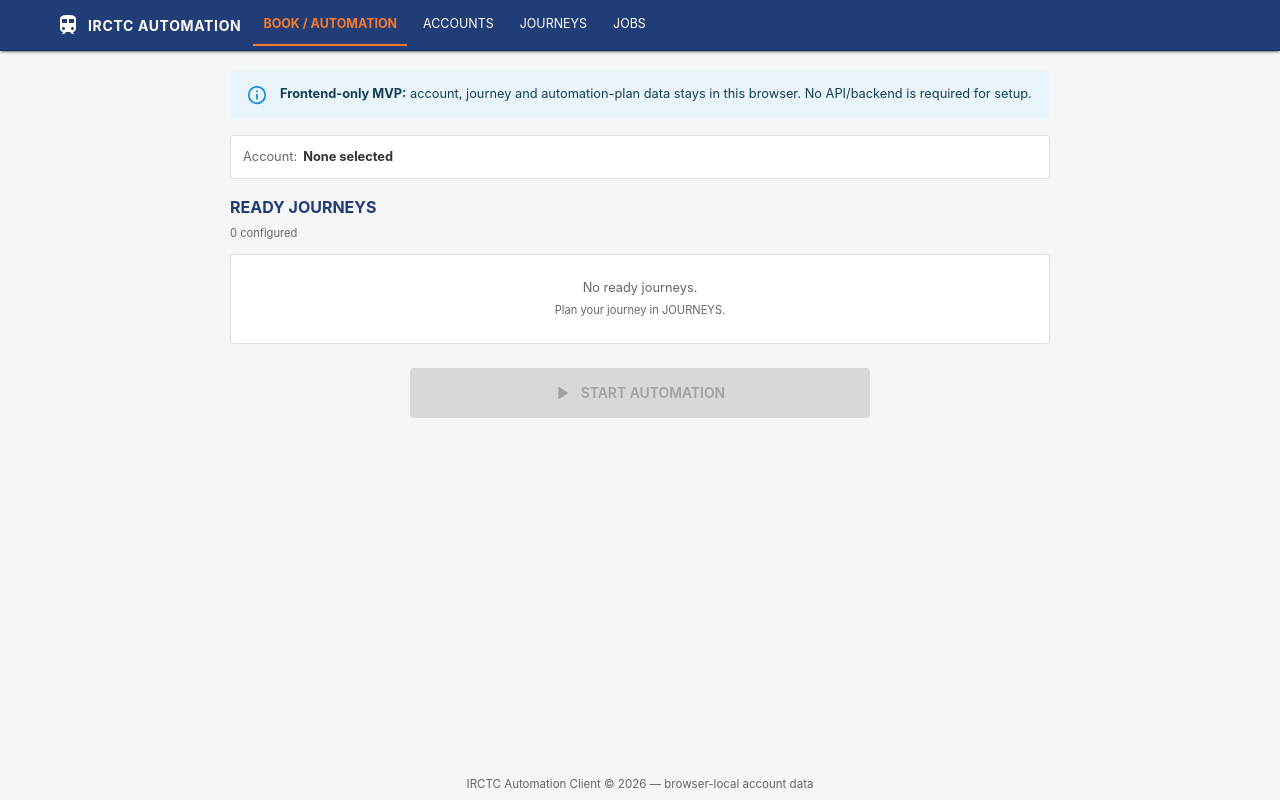
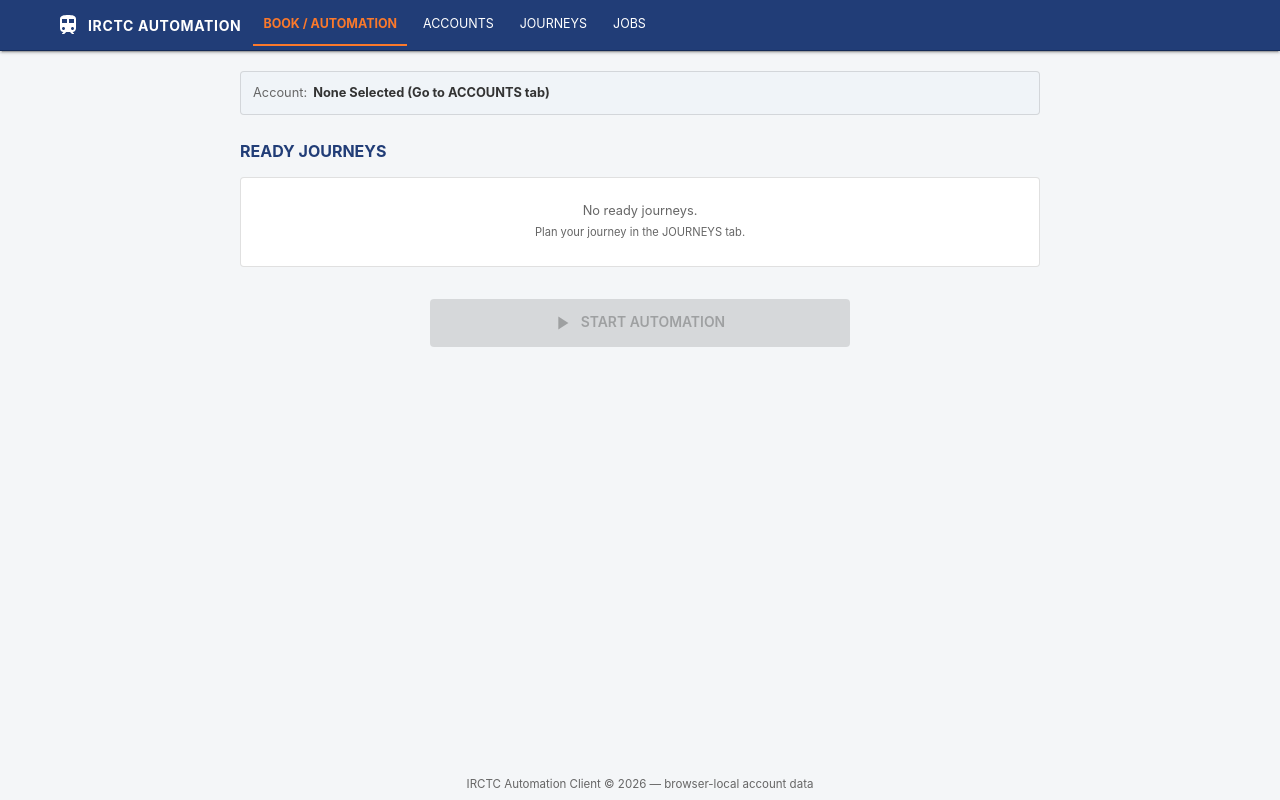
Before and after one commit to shrivastava-26/irctc, a React (Vite) app in the folder ui/: page / in a window 1280 px wide. Built offline with nearby package versions, Linux system fonts and the light colour scheme.

Commit message:
fix: restore live automation status dialog trigger

```diff
--- a/ui/src/components/BookTab.jsx
+++ b/ui/src/components/BookTab.jsx
@@ -1,48 +1,61 @@
 import React from 'react'
-import { Alert, Box, Paper, Stack, Typography, Button, Chip } from '@mui/material'
+import { Box, Paper, Stack, Typography, Button } from '@mui/material'
 import PlayArrowIcon from '@mui/icons-material/PlayArrow'
 
-export default function BookTab({ accounts, selectedAccountId, journeys, onStart, activeJobsCount }) {
-  const selectedAccount = accounts.find(account => account.id === selectedAccountId)
+export default function BookTab({
+  accounts,
+  selectedAccountId,
+  journeys,
+  onStart,
+  activeJobsCount,
+  onOpenDialog,
+}) {
+  const selectedAcc = accounts.find(account => account.id === selectedAccountId)
 
   return (
-    <Box sx={{ width: '100%', maxWidth: 820, mx: 'auto', minWidth: 0 }}>
-      <Alert severity="info" sx={{ mb: 2 }}>
-        <strong>Frontend-only MVP:</strong> account, journey and automation-plan data stays in this browser.
-        No API/backend is required for setup.
-      </Alert>
-
+    <Box sx={{ width: '100%', maxWidth: 800, mx: 'auto', minWidth: 0 }}>
       <Paper
         variant="outlined"
         sx={{
           p: { xs: 1.25, sm: 1.5 },
-          mb: 2,
+          mb: { xs: 2, sm: 3 },
           display: 'flex',
           alignItems: { xs: 'flex-start', sm: 'center' },
           flexDirection: { xs: 'column', sm: 'row' },
           gap: 0.75,
+          bgcolor: '#f0f4f8',
           overflowWrap: 'anywhere',
         }}
       >
         <Typography variant="body2" color="text.secondary">Account:</Typography>
-        <Typography variant="body2" sx={{ fontWeight: 'bold', overflowWrap: 'anywhere' }}>
-          {selectedAccount
-            ? selectedAccount.label + ' (' + selectedAccount.username + ')'
-            : 'None selected'}
+        <Typography variant="body2" sx={{ fontWeight: 'bold', minWidth: 0, overflowWrap: 'anywhere' }}>
+          {selectedAcc
+            ? selectedAcc.label + ' (' + selectedAcc.username + ')'
+            : 'None Selected (Go to ACCOUNTS tab)'}
         </Typography>
       </Paper>
 
-      <Box sx={{ display: 'flex', justifyContent: 'space-between', alignItems: { xs: 'flex-start', sm: 'center' }, gap: 1, mb: 1.5, flexWrap: 'wrap' }}>
-        <Box>
-          <Typography variant="h6" color="primary" sx={{ fontSize: '1rem', fontWeight: 'bold' }}>
-            READY JOURNEYS
-          </Typography>
-          <Typography variant="caption" color="text.secondary">
-            {journeys.length} configured
-          </Typography>
-        </Box>
+      <Box sx={{
+        display: 'flex',
+        justifyContent: 'space-between',
+        alignItems: { xs: 'flex-start', sm: 'center' },
+        gap: 1,
+        mb: 1.5,
+        flexWrap: 'wrap',
+      }}>
+        <Typography variant="h6" color="primary" sx={{ fontSize: '1rem', fontWeight: 'bold' }}>
+          READY JOURNEYS
+        </Typography>
+
         {activeJobsCount > 0 && (
-          <Chip label={activeJobsCount + ' local job' + (activeJobsCount > 1 ? 's' : '') + ' ready'} color="info" size="small" />
+          <Button
+            variant="text"
+            size="small"
+            onClick={onOpenDialog}
+            sx={{ width: { xs: '100%', sm: 'auto' } }}
+          >
+            VIEW RUNNING JOBS ({activeJobsCount})
+          </Button>
         )}
       </Box>
 
@@ -62,15 +75,41 @@ export default function BookTab({ accounts, selectedAccountId, journeys, onStart
             }}
           >
             <Box sx={{ minWidth: 0 }}>
-              <Typography variant="body2" sx={{ fontWeight: 'bold', fontSize: '0.85rem', overflowWrap: 'anywhere', lineHeight: 1.5 }}>
-                {journey.trainNumber} · {journey.source} → {journey.destination} · {journey.travelDate} · {journey.coach} · {journey.quota}
+              <Typography
+                variant="body2"
+                sx={{
+                  fontWeight: 'bold',
+                  fontSize: '0.85rem',
+                  overflowWrap: 'anywhere',
+                  lineHeight: 1.5,
+                }}
+              >
+                {journey.trainNumber + ' · ' +
+                  journey.source + ' → ' +
+                  journey.destination + ' · ' +
+                  journey.travelDate + ' · ' +
+                  journey.coach + ' · ' +
+                  journey.quota}
               </Typography>
+
               <Typography variant="caption" color="text.secondary">
                 {(journey.passengers && journey.passengers.length) || 0} Passenger(s)
                 {journey.upiId ? ' · UPI configured' : ''}
               </Typography>
             </Box>
-            <Typography variant="caption" sx={{ fontWeight: 'bold', color: 'success.main', px: 1, py: 0.5, bgcolor: '#e8f5e9', borderRadius: 1, flexShrink: 0 }}>
+
+            <Typography
+              variant="caption"
+              sx={{
+                fontWeight: 'bold',
+                color: 'success.main',
+                px: 1,
+                py: 0.5,
+                bgcolor: '#e8f5e9',
+                borderRadius: 1,
+                flexShrink: 0,
+              }}
+            >
               READY
             </Typography>
           </Paper>
@@ -79,12 +118,12 @@ export default function BookTab({ accounts, selectedAccountId, journeys, onStart
         {journeys.length === 0 && (
           <Paper variant="outlined" sx={{ py: 3, px: 2, textAlign: 'center', color: 'text.secondary' }}>
             <Typography variant="body2">No ready journeys.</Typography>
-            <Typography variant="caption">Plan your journey in JOURNEYS.</Typography>
+            <Typography variant="caption">Plan your journey in the JOURNEYS tab.</Typography>
           </Paper>
         )}
       </Stack>
 
-      <Box sx={{ display: 'flex', justifyContent: 'center', px: 1 }}>
+      <Box sx={{ display: 'flex', justifyContent: 'center', mt: { xs: 2, sm: 4 }, px: 1 }}>
         <Button
           fullWidth
           variant="contained"
@@ -92,8 +131,13 @@ export default function BookTab({ accounts, selectedAccountId, journeys, onStart
           size="large"
           startIcon={<PlayArrowIcon />}
           onClick={onStart}
-          disabled={!selectedAccount || journeys.length === 0}
-          sx={{ maxWidth: 460, minHeight: 50 }}
+          disabled={!selectedAcc || journeys.length === 0}
+          sx={{
+            maxWidth: 420,
+            px: 4,
+            py: 1.25,
+            minHeight: 48,
+          }}
         >
           START AUTOMATION
         </Button>
```
